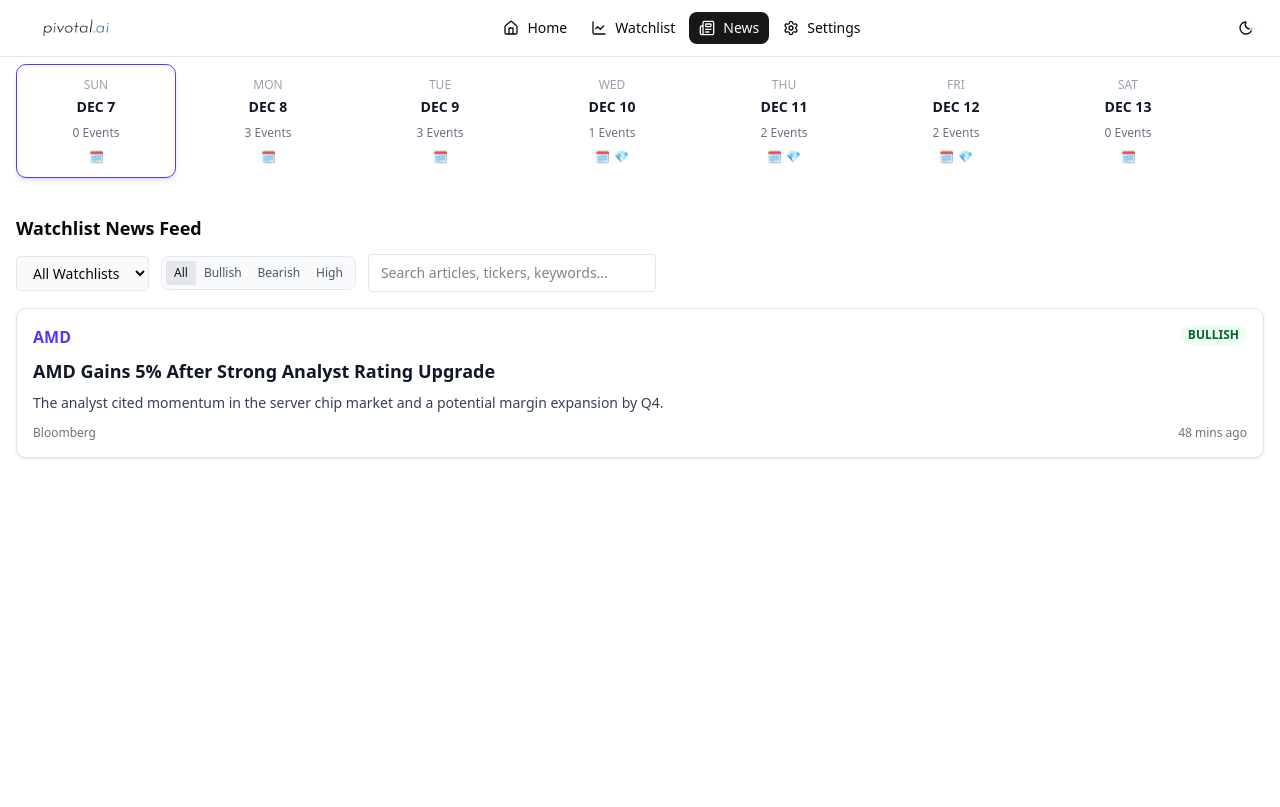
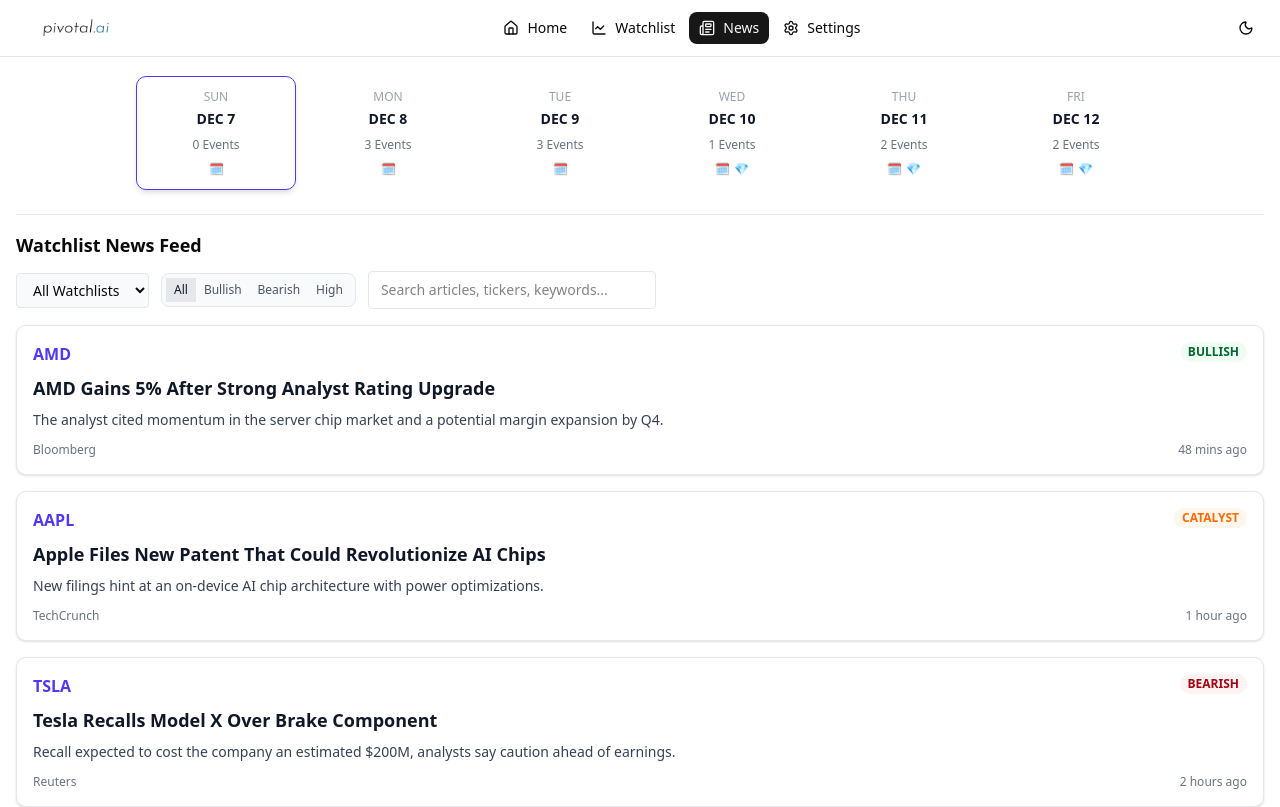
Before and after one commit to eddietal2/pivotal.ai, a Next.js app in the folder f-e/: page /news in a window 1280 px wide. Shown: the top 807 px of the page. Built offline with nearby package versions, Linux system fonts and the light colour scheme.

Commit message:
Fixed Calendar Catalyst Horizontal Bar

```diff
--- a/f-e/app/news/page.tsx
+++ b/f-e/app/news/page.tsx
@@ -3,6 +3,7 @@
 import React from 'react';
 import { useState, useMemo } from 'react';
 import CatalystCalendar, { CalendarDay } from '@/components/ui/CatalystCalendar';
+import InfoModal from '@/components/modals/InfoModal';
 import NewsFeedFilters from '@/components/ui/NewsFeedFilters';
 import NewsArticleCard, { NewsArticle } from '@/components/ui/NewsArticleCard';
 
@@ -50,10 +51,42 @@ const MOCK_ARTICLES: NewsArticle[] = [
     sentiment: 'bearish',
     date: MOCK_DAYS[1].id,
   },
+  {
+    id: '3',
+    ticker: 'TSLA',
+    headline: 'Tesla Recalls Model X Over Brake Component',
+    summary: "Recall expected to cost the company an estimated $200M, analysts say caution ahead of earnings.",
+    source: 'Reuters',
+    timeAgo: '2 hours ago',
+    sentiment: 'bearish',
+    date: MOCK_DAYS[1].id,
+  },
+  {
+    id: '3',
+    ticker: 'TSLA',
+    headline: 'Tesla Recalls Model X Over Brake Component',
+    summary: "Recall expected to cost the company an estimated $200M, analysts say caution ahead of earnings.",
+    source: 'Reuters',
+    timeAgo: '2 hours ago',
+    sentiment: 'bearish',
+    date: MOCK_DAYS[1].id,
+  },
+  {
+    id: '3',
+    ticker: 'TSLA',
+    headline: 'Tesla Recalls Model X Over Brake Component',
+    summary: "Recall expected to cost the company an estimated $200M, analysts say caution ahead of earnings.",
+    source: 'Reuters',
+    timeAgo: '2 hours ago',
+    sentiment: 'bearish',
+    date: MOCK_DAYS[1].id,
+  },
 ];
 
 export default function NewsPage() {
   const [selectedDay, setSelectedDay] = useState<string | null>(MOCK_DAYS[0].id);
+  const [dayModalOpen, setDayModalOpen] = useState(false);
+  const [modalDay, setModalDay] = useState<CalendarDay | null>(null);
   const [watchlists] = useState(() => ['All Watchlists','Tech Setups','Macro Alerts']);
   const [selectedWatchlist, setSelectedWatchlist] = useState(watchlists[0]);
   const [sentiment, setSentiment] = useState<'all'|'bullish'|'bearish'|'high'>('all');
@@ -61,7 +94,6 @@ export default function NewsPage() {
 
   const filteredArticles = useMemo(() => {
     return MOCK_ARTICLES.filter((a) => {
-      if (selectedDay && a.date !== selectedDay) return false;
       if (sentiment !== 'all') {
         if (sentiment === 'high' && a.sentiment !== 'catalyst') return false;
         if (sentiment === 'bullish' && a.sentiment !== 'bullish') return false;
@@ -70,15 +102,26 @@ export default function NewsPage() {
       if (query && !`${a.ticker} ${a.headline} ${a.summary}`.toLowerCase().includes(query.toLowerCase())) return false;
       return true;
     });
-  }, [selectedDay, sentiment, query]);
+  }, [sentiment, query]);
 
   return (
     <div className="container mx-auto px-4 py-6">
       {/* Top: Catalyst Calendar */}
-      <section aria-label="Upcoming Catalysts (Next 7 Days)" className="mb-6">
-        <h2 className="text-sm text-center text-gray-600 dark:text-gray-400 mb-2">Upcoming Catalysts (Next 7 Days)</h2>
-        <CatalystCalendar days={MOCK_DAYS} selectedId={selectedDay ?? null} onSelect={(id) => setSelectedDay(id)} />
-      </section>
+      <header aria-label="Upcoming Catalysts (Next 7 Days)" className="sticky top-0 z-40 bg-white/95 dark:bg-gray-900/95 backdrop-blur-md border-b border-gray-200 dark:border-gray-800 py-3 mb-4">
+        <div className="max-w-5xl mx-auto px-2">
+          <h2 className="text-sm text-center text-gray-600 dark:text-gray-400 mb-2">Upcoming Catalysts (Next 7 Days)</h2>
+          <CatalystCalendar
+            days={MOCK_DAYS}
+            selectedId={selectedDay ?? null}
+            onSelect={(id) => {
+              setSelectedDay(id);
+              const day = MOCK_DAYS.find((d) => d.id === id) ?? null;
+              setModalDay(day);
+              setDayModalOpen(true);
+            }}
+          />
+        </div>
+      </header>
 
       {/* Main content */}
       <section className="grid grid-cols-1 lg:grid-cols-[1fr] gap-6">
@@ -111,6 +154,28 @@ export default function NewsPage() {
           </div>
         </div>
       </section>
+
+      {/* Day modal showing catalysts for the selected day */}
+      <InfoModal
+        open={dayModalOpen}
+        onClose={() => setDayModalOpen(false)}
+        onAfterClose={() => setModalDay(null)}
+        title={modalDay ? `Catalysts for ${modalDay.dateLabel}` : 'Catalysts'}
+        ariaLabel={`Catalysts for ${modalDay?.dateLabel ?? 'day'}`}
+        verticalAlign="top"
+      >
+        <div className="w-full max-w-2xl mx-auto space-y-4 p-4">
+          {modalDay ? (
+            MOCK_ARTICLES.filter(a => a.date === modalDay.id).length ? (
+              MOCK_ARTICLES.filter(a => a.date === modalDay.id).map(a => (
+                <NewsArticleCard key={a.id} article={a} />
+              ))
+            ) : (
+              <div className="text-gray-600 dark:text-gray-400">No catalysts for {modalDay.dateLabel}</div>
+            )
+          ) : null}
+        </div>
+      </InfoModal>
     </div>
   );
 }
--- a/f-e/components/context/ToastContext.tsx
+++ b/f-e/components/context/ToastContext.tsx
@@ -59,8 +59,10 @@ export const ToastProvider: React.FC<ToastProviderProps> = ({ children }) => {
     <ToastContext.Provider value={{ showToast, hideToast }}>
       {children}
 
-      {/* Toast Container - fixed position at top-right */}
+      {/* Toast Container - fixed position at top-right. Only render if there are active toasts. */}
+      {toasts.length > 0 && (
         <div
+          data-testid="toast-container"
           className={`fixed z-50 flex flex-col gap-3 ${isMobilePosition ? 'bottom-20 left-1/2 w-11/12 transform -translate-x-1/2' : 'top-4 right-4'} backdrop-blur-md bg-white/70 dark:bg-gray-900/60 rounded-lg p-2`}
           aria-live="polite"
           aria-atomic="true"
@@ -77,6 +79,7 @@ export const ToastProvider: React.FC<ToastProviderProps> = ({ children }) => {
             />
           ))}
         </div>
+      )}
     </ToastContext.Provider>
   );
 };
```
Also changed, not shown: 2 other files (tests, documents, lock files or other folders). Lines whose indentation alone changed are shown as unchanged.
